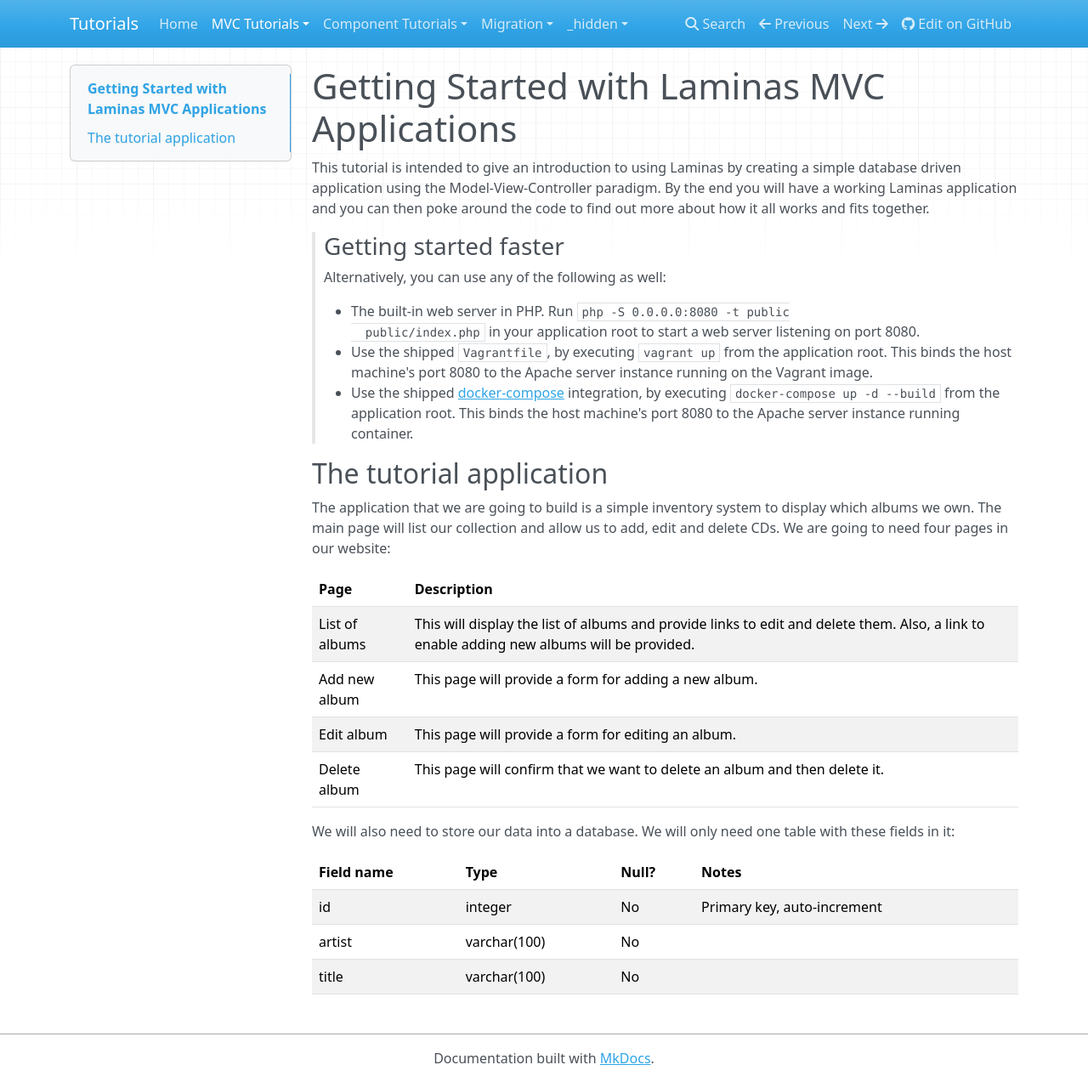
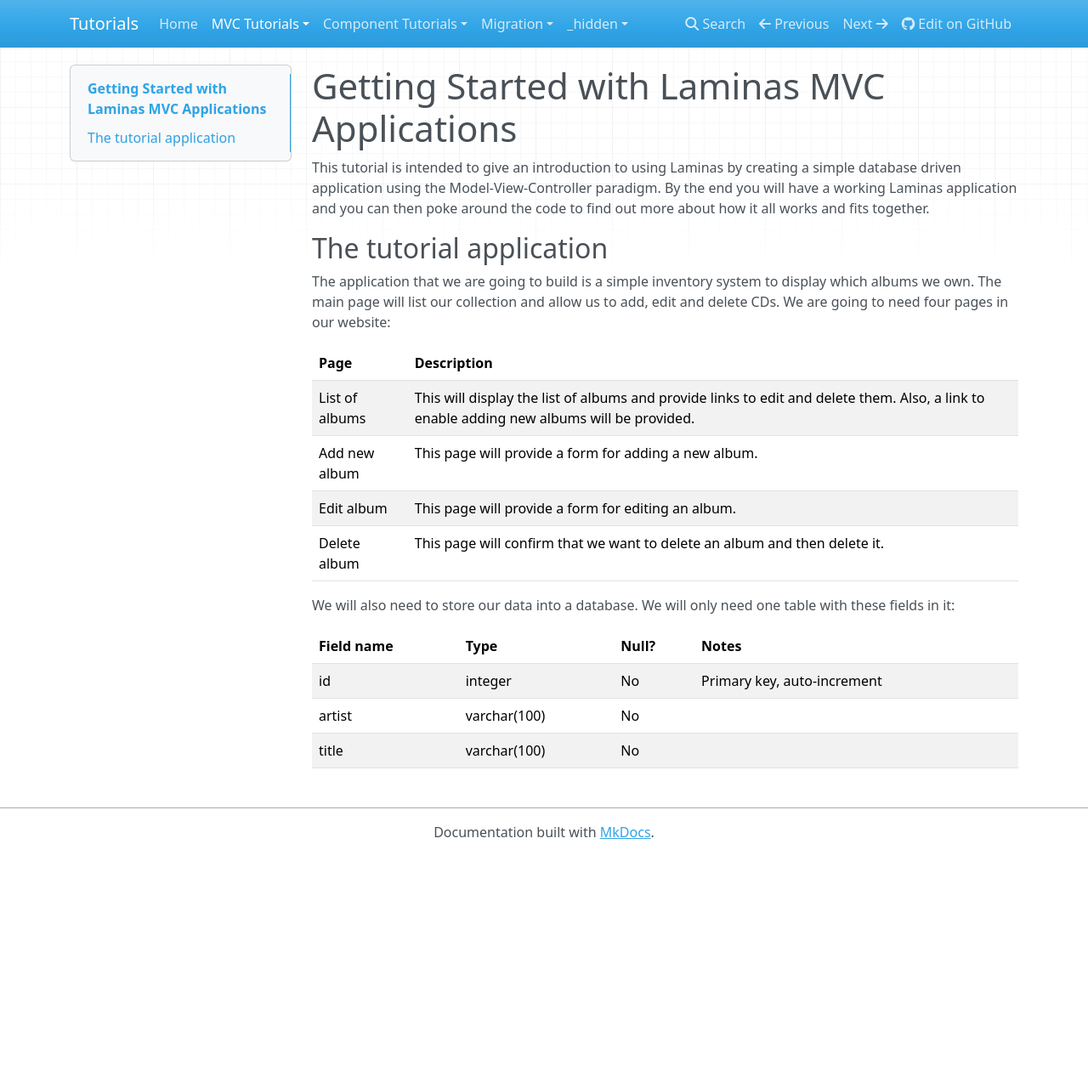
Before and after one commit to laminas/tutorials, an MkDocs documentation site: the page built from docs/book/getting-started/overview.md, in a window 1280 px wide and 1273 px high. Shown: the whole window at 85% size. Built offline with MkDocs 1.6.1, drawn with Linux system fonts in a browser that asks for light colours; nearby versions of some CDN libraries.

Commit message:
Remove redundant section
- per @froschdesign


Signed-off-by: Michał Bundyra <contact@webimpress.com>

```diff
--- a/docs/book/getting-started/overview.md
+++ b/docs/book/getting-started/overview.md
@@ -1,21 +1,6 @@
 # Getting Started with Laminas MVC Applications
 
 This tutorial is intended to give an introduction to using Laminas by creating a simple database driven application using the Model-View-Controller paradigm. By the end you will have a working Laminas application and you can then poke around the code to find out more about how it all works and fits together.
-
-> ### Getting started faster
->
-> Alternatively, you can use any of the following as well:
->
-> - The built-in web server in PHP. Run `php -S 0.0.0.0:8080 -t public
->   public/index.php` in your application root to start a web server listening
->   on port 8080.
-> - Use the shipped `Vagrantfile`, by executing `vagrant up` from the
->   application root. This binds the host machine's port 8080 to the Apache
->   server instance running on the Vagrant image.
-> - Use the shipped [docker-compose](https://docs.docker.com/compose/)
->   integration, by executing `docker-compose up -d --build` from the
->   application root. This binds the host machine's port 8080 to the Apache
->   server instance running container.
 
 ## The tutorial application
 
```
